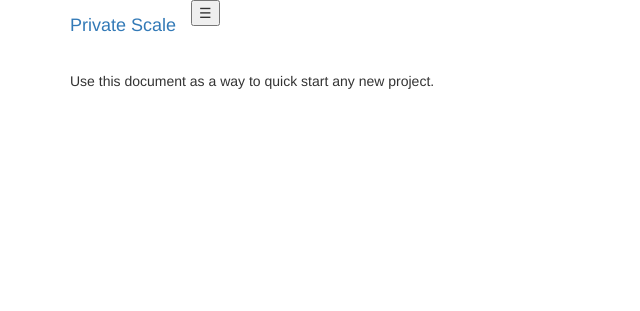
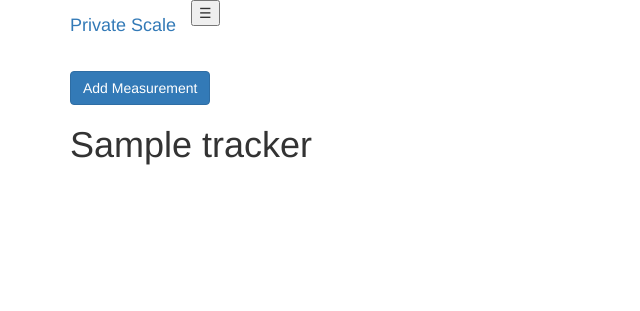
Before and after one commit to bq1990/private-scale, a Flask app: page /tracker/1 in a window 1280 px wide. Shown: the top 311 px of the page, without its empty margins (0-640 px from the left). Run offline with Flask 2, Linux system fonts and the light colour scheme; tables that the repository leaves empty hold one stand-in row (values such as "Sample post"); parts of the project's set-up code (start-up, migrations or seed data) failed here and were passed over; some libraries are stand-ins or nearby versions.

Commit message:
measurement form

```diff
--- a/private_scale/core/views.py
+++ b/private_scale/core/views.py
@@ -1,10 +1,10 @@
 import uuid
 
-from flask import Blueprint, render_template, redirect, request, url_for
+from flask import abort, Blueprint, render_template, redirect, request, url_for
 
 from ..database import db
-from .forms import TrackerForm
-from .models import Tracker
+from .forms import MeasurementForm, TrackerForm
+from .models import Measurement, Tracker
 
 blueprint = Blueprint('core', __name__, static_folder="../static")
 
@@ -19,7 +19,7 @@
     form = TrackerForm(obj=request.form)
     if form.validate_on_submit():
         tracker = Tracker()
-        tracker.guid = str(uuid.uuid3(uuid.NAMESPACE_DNS, 'anon weight'))
+        tracker.guid = str(uuid.uuid1())
         form.populate_obj(tracker)
         db.session.add(tracker)
         db.session.commit()
@@ -29,4 +29,22 @@
 
 @blueprint.route('/tracker/<guid>')
 def tracker(guid):
-    return render_template('tracker.html')
+    tracker = Tracker.query.filter_by(guid=guid).first()
+    if not tracker:
+        abort(404)
+    return render_template('tracker.html', tracker=tracker)
+
+
+@blueprint.route('/tracker/<guid>/new', methods=['GET', 'POST'])
+def new_measurement(guid):
+    tracker = Tracker.query.filter_by(guid=guid).first()
+    if not tracker:
+        abort(404)
+    form = MeasurementForm(obj=request.form)
+    if form.validate_on_submit():
+        measurement = Measurement(tracker=tracker)
+        form.populate_obj(measurement)
+        db.session.add(measurement)
+        db.session.commit()
+        return redirect(url_for('core.tracker', guid=tracker.guid))
+    return render_template('measurement_form.html', form=form, tracker=tracker)
--- a/private_scale/settings/common.py
+++ b/private_scale/settings/common.py
@@ -3,3 +3,4 @@
 SECRET_KEY = 'another string'
 DEBUG_TB_INTERCEPT_REDIRECTS = False
 SQLALCHEMY_DATABASE_URI = 'postgresql://localhost/privatescale'
+SQLALCHEMY_TRACK_MODIFICATIONS = False
--- a/private_scale/templates/base.html
+++ b/private_scale/templates/base.html
@@ -47,7 +47,7 @@
 
             <ul class="nav navbar-nav pull-xs-right">
                 <li class="nav-item">
-                  <a class="nav-link" href="">New</a>
+                  <a class="nav-link" href="{{ url_for('core.new') }}">New</a>
                 </li>
             </ul>
           </div>
--- a/private_scale/templates/tracker.html
+++ b/private_scale/templates/tracker.html
@@ -1 +1,11 @@
 {% extends 'base.html' %}
+
+{% block content %}
+<a href="{{ url_for('core.new_measurement', guid=tracker.guid) }}" class="btn btn-primary pull-xs-right">Add Measurement</a>
+<h1>{{ tracker.name }}</h1>
+<ul>
+{% for measurement in tracker.measurements %}
+    <li>{{ measurement.measured_on }} {{ measurement.pounds }}</li>
+{% endfor %}
+</ul>
+{% endblock %}
```
Also changed, not shown: private_scale/core/forms.py (+7 -2 lines), private_scale/core/models.py (+8 -3 lines), private_scale/templates/measurement_form.html (added, +11 -0 lines), private_scale/tests/factories.py (+5 -1 lines), private_scale/tests/test_models.py (+12 -1 lines), private_scale/tests/test_views.py (+20 -0 lines).
